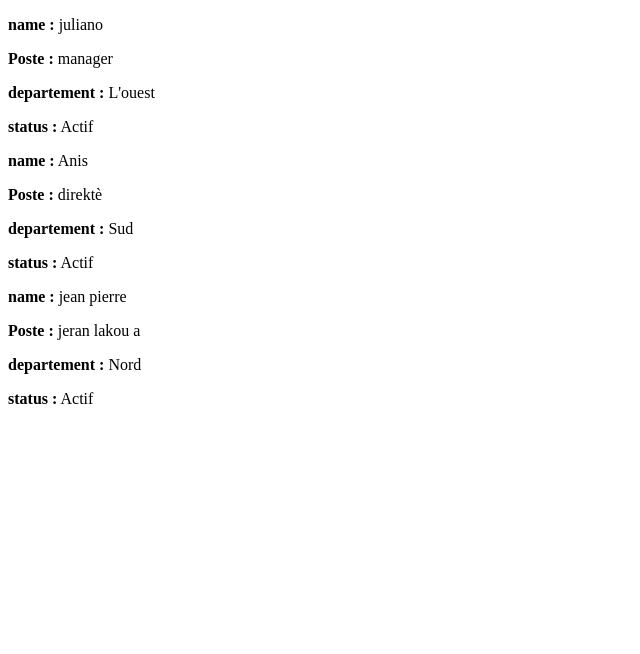
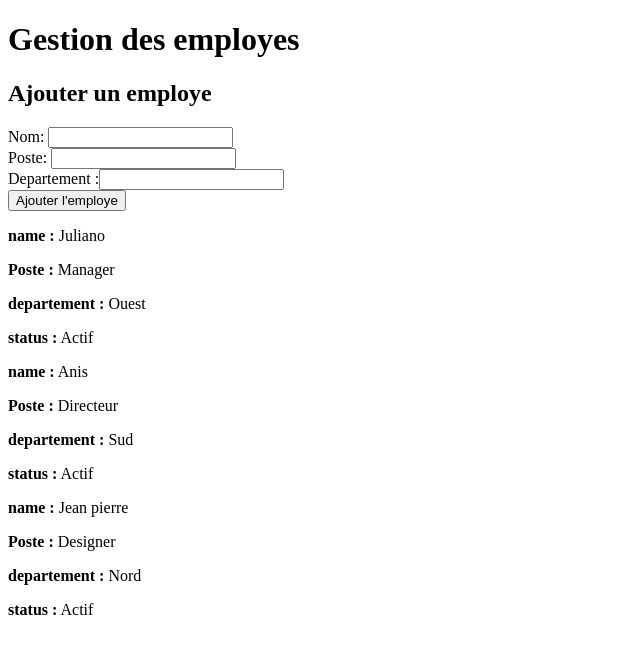
Before and after one commit to anisrevens-rgb/Capstone-projet-1, a React (Vite) app in the folder Capstone projet 1/: page / in a window 1280 px wide. Shown: the top 654 px of the page, without its empty margins (0-640 px from the left). Built offline with nearby package versions, Linux system fonts and the light colour scheme.

Commit message:
Changement dans les components

```diff
--- a/Capstone projet 1/src/Components/EmployeeCard.jsx
+++ b/Capstone projet 1/src/Components/EmployeeCard.jsx
@@ -5,7 +5,7 @@ export default function EmployeeCard( employes ){
 <div className="employee-card">
 <p><strong>name :</strong> {employes.name}   </p>
 <p><strong>Poste :</strong> {employes.poste }  </p>
-<p><strong>departement :</strong> {employes.department}  </p>
+<p><strong>departement :</strong> {employes.departement}  </p>
 <p><strong>status :</strong> {employes.status}  </p>
 
 
--- a/Capstone projet 1/src/Components/EmployeeForm.jsx
+++ b/Capstone projet 1/src/Components/EmployeeForm.jsx
@@ -1,34 +1,59 @@
+import { useState } from "react"
 import "./EmployeeForm.css"
-export default function EmployeeForm(){
+export default function EmployeeForm({addEmployee}){
+    const [name,setName]= useState("");
+     const [poste,setPoste]= useState("");
+      const [departement,setDepartement]= useState("");
+      const handleSubmit=(e)=>{
+        e.preventDefault();
+        if (!name||!poste|| !departement) return;
+        const newEmployee={
+            id: Date.now(),
+            name,
+            poste,
+            departement,
+            status :"Actif",
+        };
+        addEmployee(newEmployee);
+        setName("")
+        setPoste("")
+        setDepartement("")
+      }
 return(
-    <form className="form-container">
+    <form className="form-container"
+    onSubmit={handleSubmit}>
+       <h2>Ajouter un employe</h2>
         <div className="form-card">
-            <label htmlFor="name">Nom </label>
+            <label htmlFor="name">Nom: </label>
             <input
-            id="name"
-            type="text"
-            placeholder="Entrer le nom"
+          value={name} onChange={(e)=>
+            setName(e.target.value)
+          }
             />
 
         </div>
             <div className="form-card">
-            <label htmlFor="position">Position </label>
+            <label htmlFor="poste">Poste: </label>
             <input
-            id="position"
-            type="text"
-            placeholder="Entrer la position"
+          value={poste} onChange={(e)=>
+            setPoste(e.target.value)}
+
+
             />
 
         </div>
             <div className="form-card">
-            <label htmlFor="departement">Departement</label>
+            <label htmlFor="departement">Departement :</label>
             <input
-            id="name"
-            type="text"
-            placeholder="Entrer le departement"
+           value={departement} onChange={(e)=>
+            setDepartement(e.target.value)}
             />
 
         </div>
+
+
+
+
         <button type="submit" className="form-button">Ajouter l'employe</button>
 
     </form>
--- a/Capstone projet 1/src/Components/EmployeeList.jsx
+++ b/Capstone projet 1/src/Components/EmployeeList.jsx
@@ -1,16 +1,16 @@
 import "./EmployeeList.css"
 import EmployeeCard from './EmployeeCard';
-import { employees } from "../data/employes";
+
 
 export default function EmployeeList({ employes }){
     return(
         <div className="employee-list">
-          {employees.map((emp) => (
+          {employes.map((emp) => (
             <EmployeeCard
              key={emp.id}
              name={emp.name}
              poste={emp.poste}
-             department={emp.department}
+             departement={emp.departement}
              status={emp.status}  />
           ))}
         </div>
--- a/Capstone projet 1/src/Pages/EmployeeDashboard.jsx
+++ b/Capstone projet 1/src/Pages/EmployeeDashboard.jsx
@@ -1,11 +1,22 @@
+import { useState } from "react";
 import EmployeeList from "../Components/EmployeeList";
 import EmployeeForm from "../Components/EmployeeForm";
+import { employes } from "../data/employes";
 
-export default function EmployeeDashboard({ employees })
+export default function EmployeeDashboard()
 {
+  const [employees,setEmployees]=useState(employes);
+  const addEmployee= (employee)=>{
+    setEmployees([...employees,employee]);
+  };
  return (
    <>
-      <EmployeeList></EmployeeList>
+   <div className="dashboard">
+    <h1>Gestion des employes</h1>
+    <EmployeeForm addEmployee={addEmployee}/>
+     <EmployeeList employes={employees}/>
+   </div>
+
 
    </>
 
--- a/Capstone projet 1/src/data/employes.js
+++ b/Capstone projet 1/src/data/employes.js
@@ -1,27 +1,27 @@
 
-export const employees = [
+export const employes = [
 {
   id: 1,
-  name: "juliano",
-  poste: "manager",
-  department: "L'ouest",
+  name: "Juliano",
+  poste: "Manager",
+  departement: "Ouest",
   status: "Actif"
 },
 
  {
     id: 2,
     name: "Anis",
-    poste: "direktè ",
-    department: "Sud",
+    poste: "Directeur ",
+    departement: "Sud",
     status: "Actif"
   },
 
 
   {
     id: 3,
-    name: "jean pierre",
-    poste: "jeran lakou a ",
-    department: "Nord",
+    name: "Jean pierre",
+    poste: "Designer ",
+    departement: "Nord",
     status: "Actif"
   },
 
```
